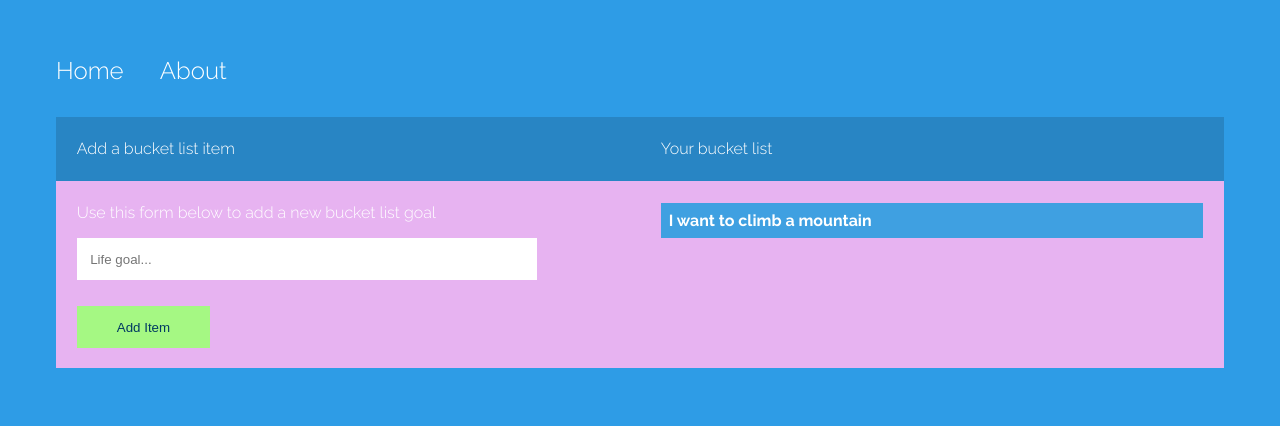
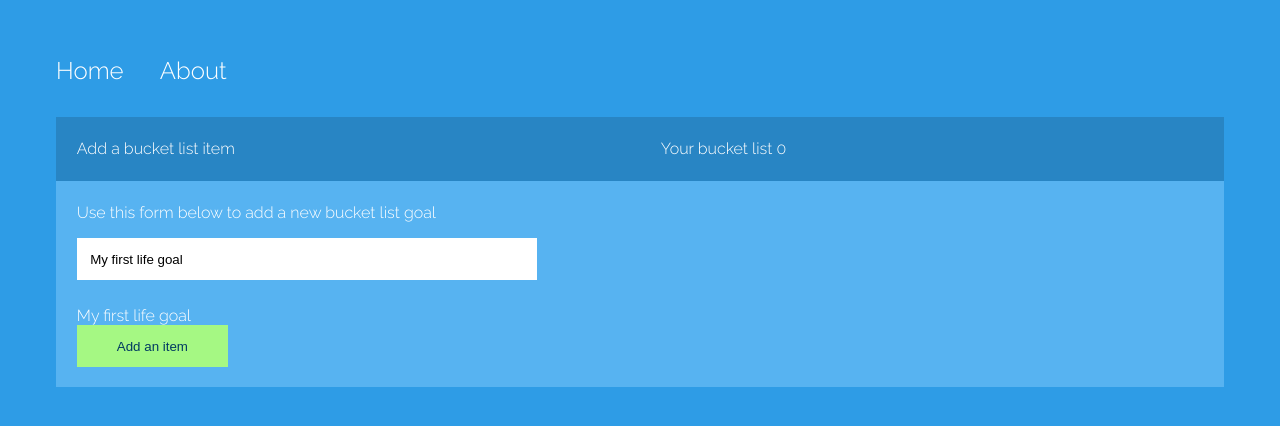
Before and after one commit to TheIszer/ng5-web, an Angular app: page / in a window 1280 px wide. Shown: the top 426 px of the page. Built offline with nearby package versions, Linux system fonts and the light colour scheme.

Commit message:
add interpolation #6

```diff
--- a/src/app/app.module.ts
+++ b/src/app/app.module.ts
@@ -1,6 +1,7 @@
 import { NgModule } from '@angular/core';
 import { BrowserModule } from '@angular/platform-browser';
 
+import { FormsModule } from '@angular/forms';
 import { AppRoutingModule } from './app-routing.module';
 import { AppComponent } from './app.component';
 import { HomeComponent } from './home/home.component';
@@ -14,7 +15,8 @@
   ],
   imports: [
     BrowserModule,
-    AppRoutingModule
+    AppRoutingModule,
+    FormsModule
   ],
   providers: [],
   bootstrap: [AppComponent]
--- a/src/app/home/home.component.html
+++ b/src/app/home/home.component.html
@@ -3,7 +3,7 @@
         <p> Add a bucket list item</p>
     </div>
     <div class="col">
-        <p> Your bucket list</p>
+        <p> Your bucket list {{ itemCount }}</p>
     </div>
 </div>
 
@@ -11,13 +11,14 @@
     <div class="col">
         <p class="sm"> Use this form below to add a new bucket list goal</p>
         <form>
-            <input type="text" class="txt" name="item" placeholder="Life goal...">
-            <input type="submit" class="btn" value="Add Item">
+            <input type="text" class="txt" name="item" placeholder="Life goal..." [(ngModel)]="goalText">
+            <br><span>{{ goalText }}</span><br>
+            <input type="submit" class="btn" [value] ="btnText" (click)="addItem()">
         </form>
     </div>
     <div class="col">
-        <p class="life-container">
-            I want to climb a mountain
+        <p class="life-container" *ngFor="let goal of goals">
+            {{ goal }}
         </p>
     </div>
 </div>
--- a/src/app/home/home.component.scss
+++ b/src/app/home/home.component.scss
@@ -12,7 +12,7 @@
 }
 
 .color-light {
-    background: #E7B3F1;
+    background: #57B3F1;
 }
 
 input.txt {
--- a/src/app/home/home.component.ts
+++ b/src/app/home/home.component.ts
@@ -7,9 +7,21 @@
 })
 export class HomeComponent implements OnInit {
 
+  itemCount: number = 4;
+  btnText: string = 'Add an item';
+	goalText: string = 'My first life goal';
+	goals: string[] = [];
+
   constructor() { }
 
   ngOnInit(): void {
+    this.itemCount = this.goals.length;
   }
 
+  addItem() {
+		this.goals.push(this.goalText);
+		this.goalText = '';
+		this.itemCount = this.goals.length;
+	}
+
 }
```
